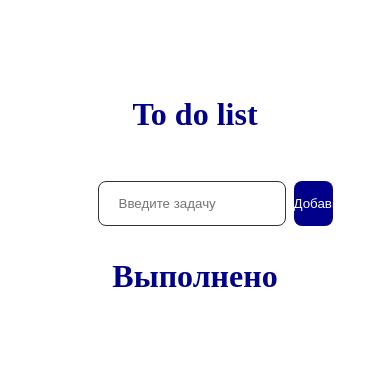
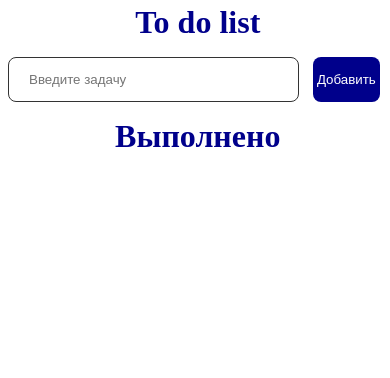
Before and after one commit to knatalya/toDo, a website built with webpack: page dist/index.html in a window 390 px wide. Built offline with nearby package versions, Linux system fonts and the light colour scheme.

Commit message:
Сделала адаптив по приличнее

```diff
--- a/src/sass/style.scss
+++ b/src/sass/style.scss
@@ -9,18 +9,42 @@
     padding: 2rem;
     height: 90%;
     width: 50%;
+
+    @media screen and (max-width: 1200px) {
+        margin: 2rem auto;
+        width: 70%;
+    }
+
+    @media screen and (max-width: 500px) {
+        position: absolute;
+        right: 0.25rem;
+        left: 0.25rem;
+        padding: .25rem;
+        margin: 0%;
+        width: 85%;
+    }
 }
 
 .header {
     color: darkblue;
     text-align: center;
     margin-bottom: 3rem;
+
+    @media screen and (max-width: 500px) {
+        margin-bottom: 1rem;
+        margin-left: 3rem;
+    }
 }
 
 .add {
     display: flex;
     justify-content: space-between;
     margin-bottom: 2rem;
+
+    @media screen and (max-width: 500px) {
+        margin-bottom: 1rem;
+        flex-wrap: wrap;
+    }
 
     * {
         border-radius: 8px;
@@ -61,6 +85,7 @@
     &__desk {
         padding: 0;
         margin: 0;
+        cursor: pointer;
 
         &_passive {
             text-decoration: line-through;
```
Also changed, not shown: dist/index.js.
